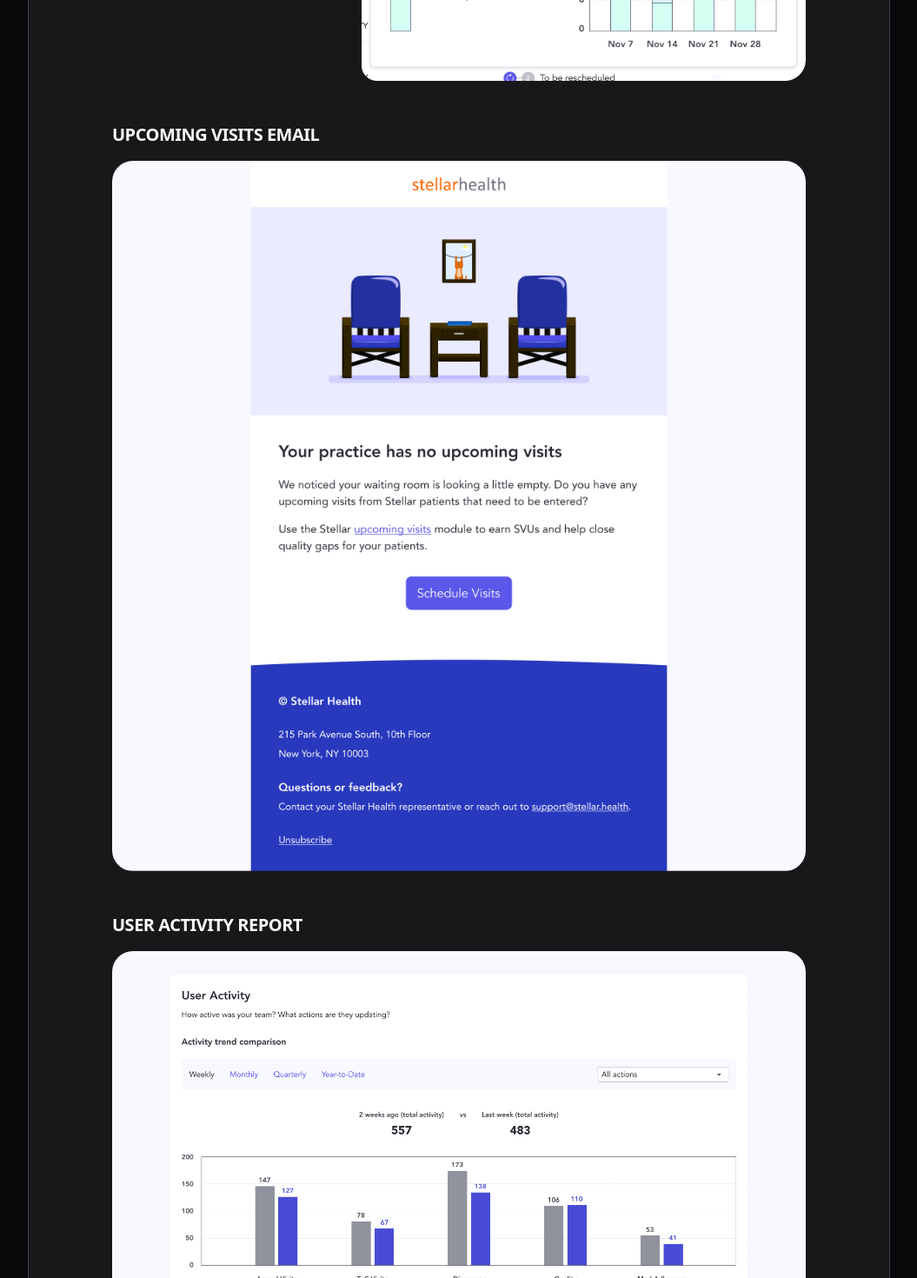
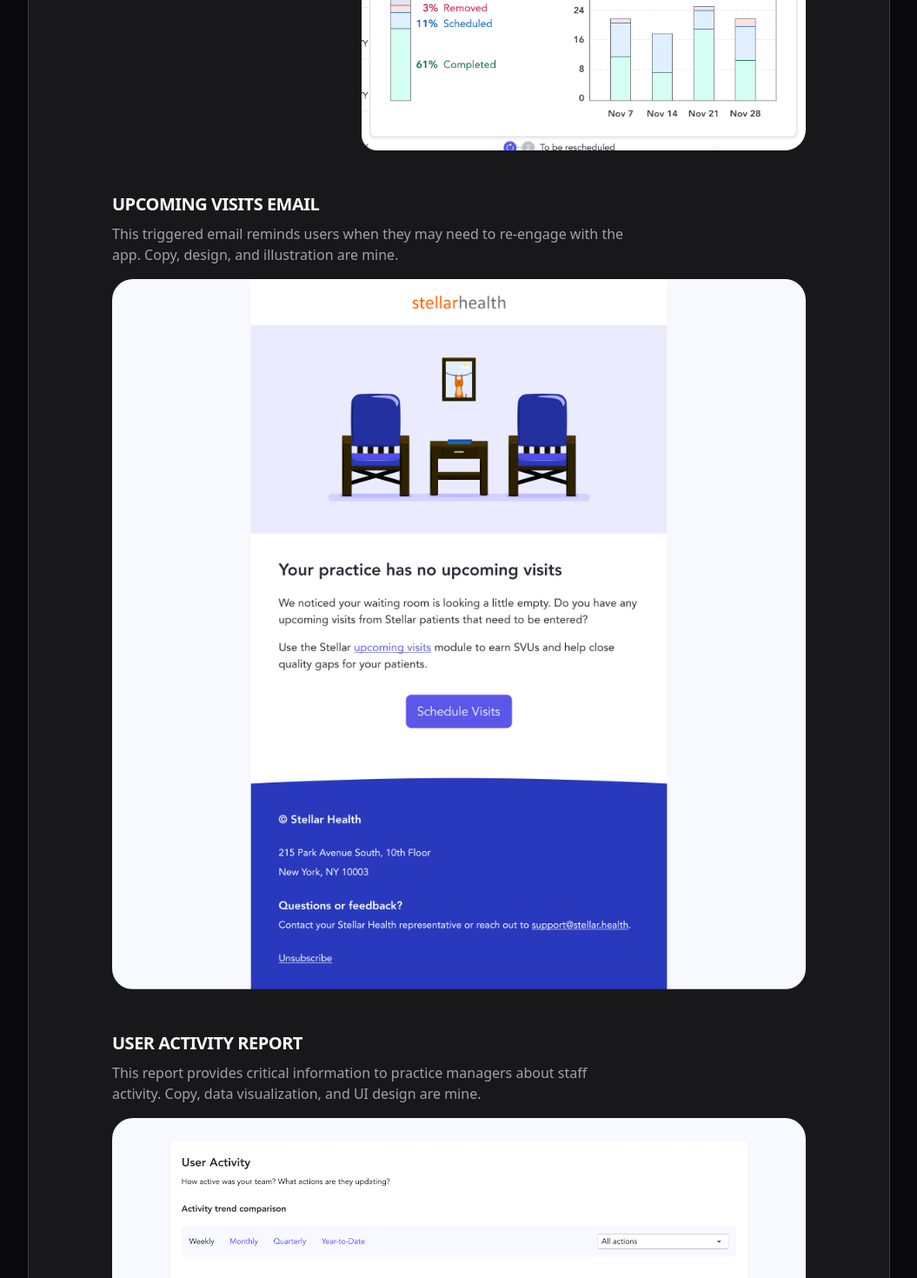
Before and after one commit to adobbs/portfolio, a Next.js app: page / in a window 1280 px wide. Shown: the part 1871-3341 px from the top of the page at 87% size, without its empty margins (112-1167 px from the left). Built offline with nearby package versions, Linux system fonts and the light colour scheme.

Commit message:
Add descriptive paragraphs for work samples

```diff
--- a/app/page.tsx
+++ b/app/page.tsx
@@ -54,7 +54,8 @@
             <h2 className="text-xl md:text-2xl font-semibold tracking-tight uppercase mb-2 md:mb-4">Work Samples</h2>
             <p className="text-zinc-400 text-base mb-4 max-w-prose">Check out my <Link href="/design-case-study" className="underline underline-offset-2 hover:text-[#aaff80]">case study</Link> for a design deep dive. Code samples are on <a href="https://github.com/adobbs" target="_blank" className="underline underline-offset-2 hover:text-[#aaff80]">GitHub</a>.</p>
             <p className="text-zinc-400 text-base mb-12 max-w-prose">Below are snapshots of my latest work. Thank you!</p>
-            <h3 className="text-lg md:text-xl font-semibold tracking-tight uppercase mb-2 md:mb-4">Embedded Insights Component</h3>
+            <h3 className="text-lg md:text-xl font-semibold tracking-tight uppercase mb-2">Embedded Insights Component</h3>
+            <p className="text-zinc-400 text-base mb-4 max-w-prose">This component captures activity metrics and translates that activity into the impact on people's lives. Copy, data visualization, and UI design are mine. Illustration is stock.</p>
             <Image
                 className="rounded-3xl mb-12"
                 src="/embedded-insights.png"
@@ -64,7 +65,8 @@
                 priority
                 unoptimized
             />
-            <h3 className="text-lg md:text-xl font-semibold tracking-tight uppercase mb-2 md:mb-4">Upcoming Visits Email</h3>
+            <h3 className="text-lg md:text-xl font-semibold tracking-tight uppercase mb-2">Upcoming Visits Email</h3>
+            <p className="text-zinc-400 text-base mb-4 max-w-prose">This triggered email reminds users when they may need to re-engage with the app. Copy, design, and illustration are mine.</p>
             <Image
                 className="rounded-3xl mb-12"
                 src="/upcoming-visits.png"
@@ -74,7 +76,8 @@
                 priority
                 unoptimized
             />
-            <h3 className="text-lg md:text-xl font-semibold tracking-tight uppercase mb-2 md:mb-4">User Activity Report</h3>
+            <h3 className="text-lg md:text-xl font-semibold tracking-tight uppercase mb-2">User Activity Report</h3>
+            <p className="text-zinc-400 text-base mb-4 max-w-prose">This report provides critical information to practice managers about staff activity. Copy, data visualization, and UI design are mine.</p>
             <Image
                 className="rounded-3xl"
                 src="/user-activity.png"
```
